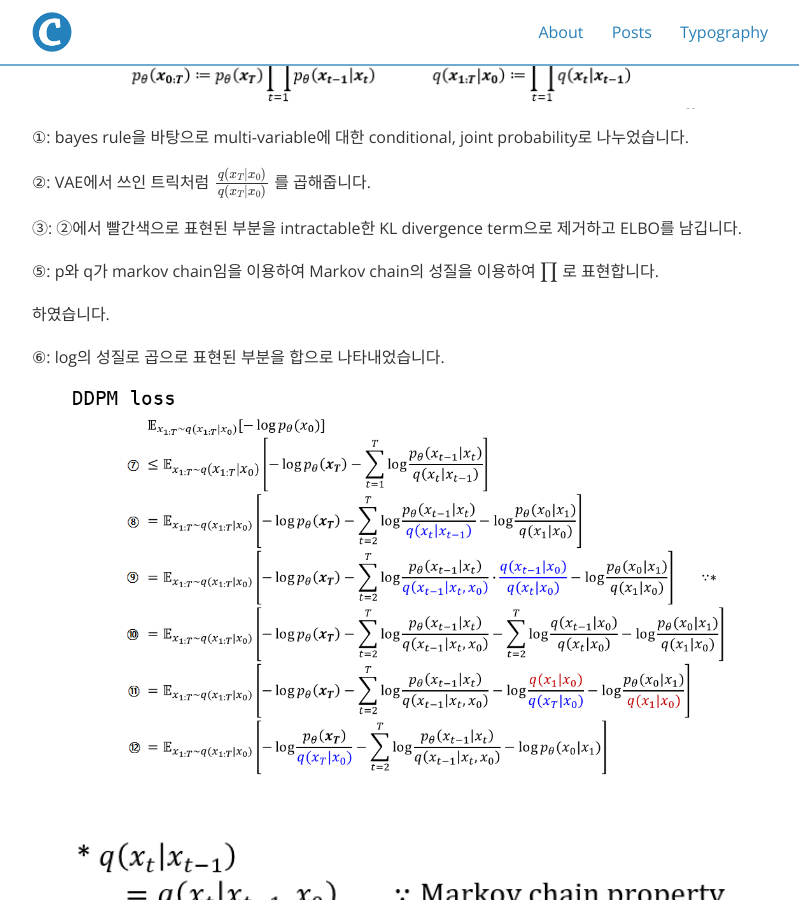
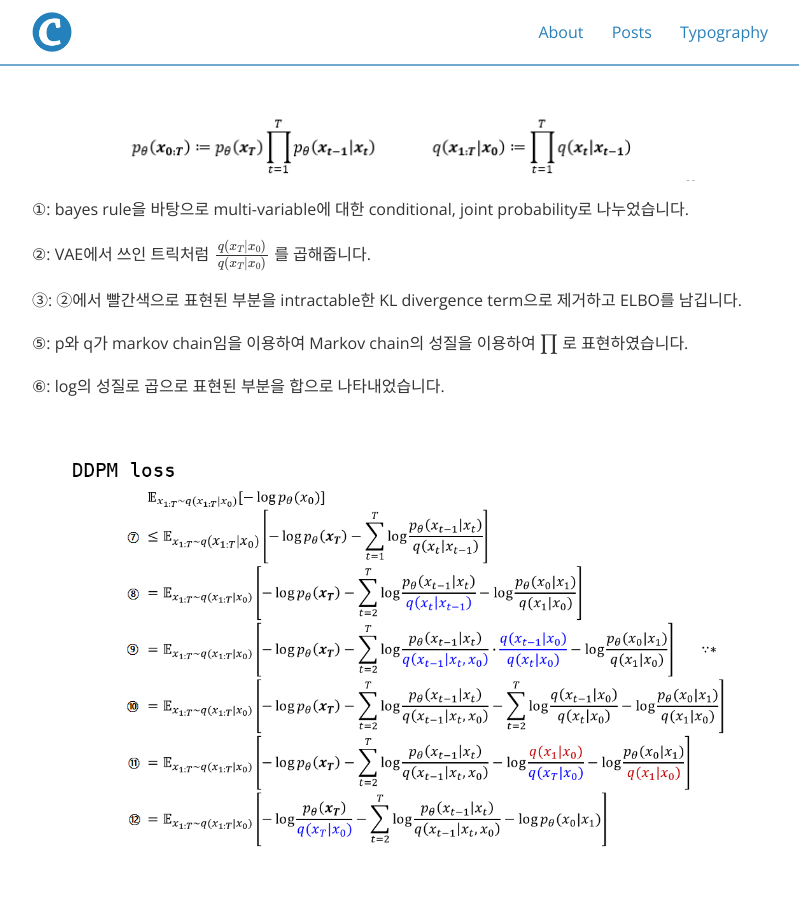
Before and after one commit to deep-generative-models-AIM5036/deep-generative-models-AIM5036.github.io, a Jekyll site: the page built from _posts/2022-11-12-DDPM.md, in a window 1280 px wide and 900 px high, scrolled down 5681 px. Shown: the whole window, without its empty margins (240-1039 px from the left). Built offline with Jekyll 4.4.1, drawn with Linux system fonts in a browser that asks for light colours; nearby versions of some CDN libraries; formulas are drawn with MathJax 3.

Commit message:
<br> edit
Signed-off-by: ujin4287 <56214466+ujin4287@users.noreply.github.com>

```diff
--- a/_posts/2022-11-12-DDPM.md
+++ b/_posts/2022-11-12-DDPM.md
@@ -70,6 +70,8 @@
 $x_T$
 는 Gaussain noise가 됩니다.
 
+<br>
+
 #### 2. **Reverse Process**
 
 ![/DDPM_img/Untitled](/DDPM_img/Untitled%204.png)
@@ -113,9 +115,9 @@
 
 #### 2. **DDPM Loss**
 
-VAE의 loss를 구하는 방식을 DDPM에 적용해보겠습니다.
+VAE의 loss를 구하는 방식을 DDPM에 적용해보겠습니다. <br>
 
-![/DDPM_img/Untitled](/DDPM_img/Untitled%209.png)
+![/DDPM_img/Untitled](/DDPM_img/Untitled%209.png) <br>
 
 DDPM에서는 ELBO 식의 분모가 Latent의 KL divergence loss가 되도록 붙이는 것이 아니라 VAE에서 Reconstruction term이 되는 분자와 합치게 됩니다. 결국 맨 아래 수식을 보면
 $p_\theta(x_0|x_T)$
@@ -138,11 +140,11 @@
 
 ③: ②에서 빨간색으로 표현된 부분을 intractable한 KL divergence term으로 제거하고 ELBO를 남깁니다.
 
-⑤: p와 q가 markov chain임을 이용하여 Markov chain의 성질을 이용하여 $\prod$ 로 표현합니다.
-
-하였습니다.
+⑤: p와 q가 markov chain임을 이용하여 Markov chain의 성질을 이용하여 $\prod$ 로 표현하였습니다.
 
 ⑥: log의 성질로 곱으로 표현된 부분을 합으로 나타내었습니다.
+
+<br>
 
 ![/DDPM_img/Untitled](/DDPM_img/Untitled%2011.png)
 
@@ -444,6 +446,8 @@
 4. Scaling Model Size
     - Model의 sample quality와 log-likelihood가 model capacity 및 training compute에 따라 부드럽게 확장할 수 있음을 보여줍니다.
 
+<br>
+
 요약하자면, 기존 DDPM은 image quality가 높았지만 log-likelihood의 수치는 그다지 좋지 못했습니다. Improved DDPM에서는 이를 해결하기 위해 더 나은 noise schedule을 사용하고, 기존의 loss에 추가 loss term을 붙인 hybrid loss term을 제안했습니다.
 
 또한, sampling step에도 변화를 주어 기존 DDPM 보다 더 빠르게 샘플링이 가능하게 했습니다.
```
